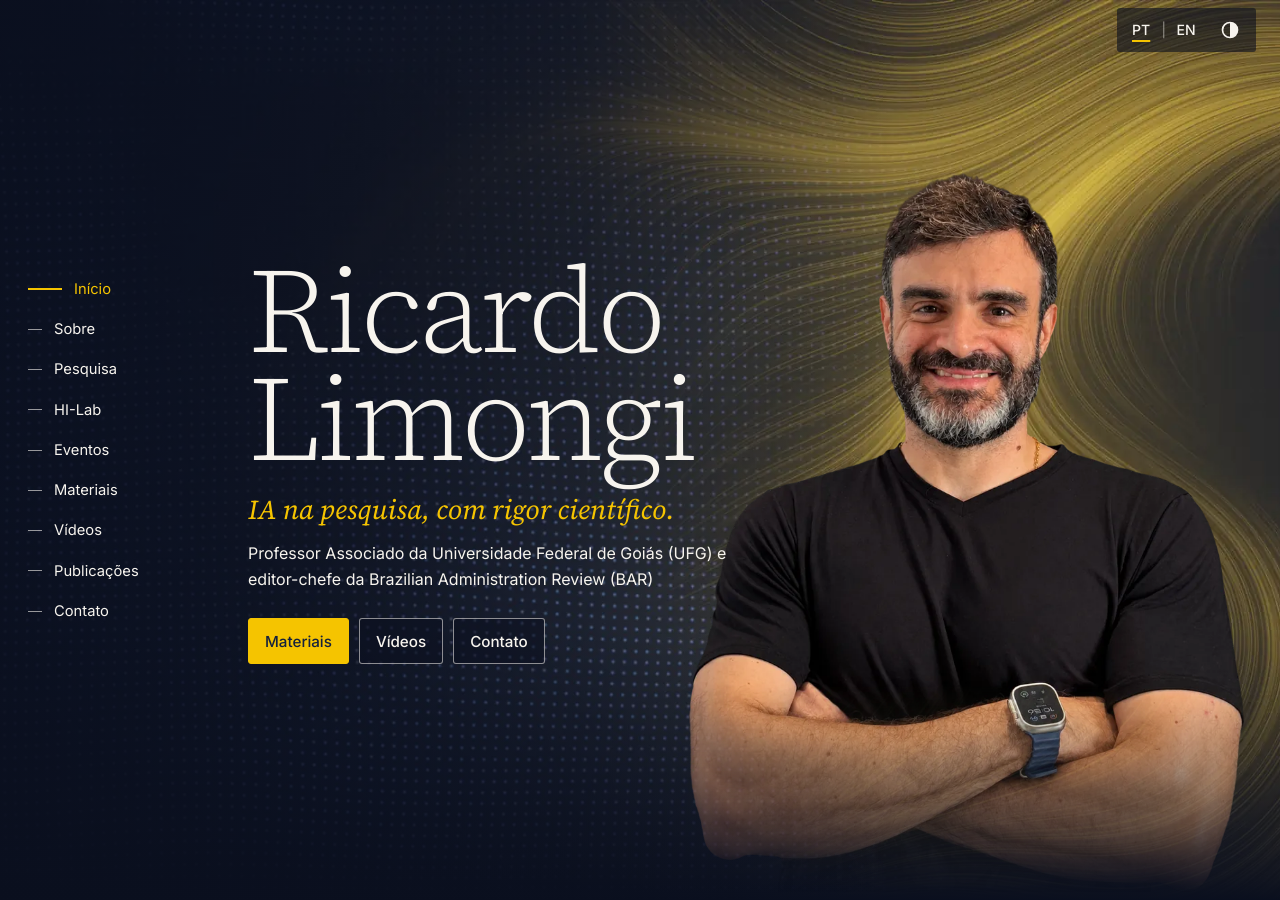
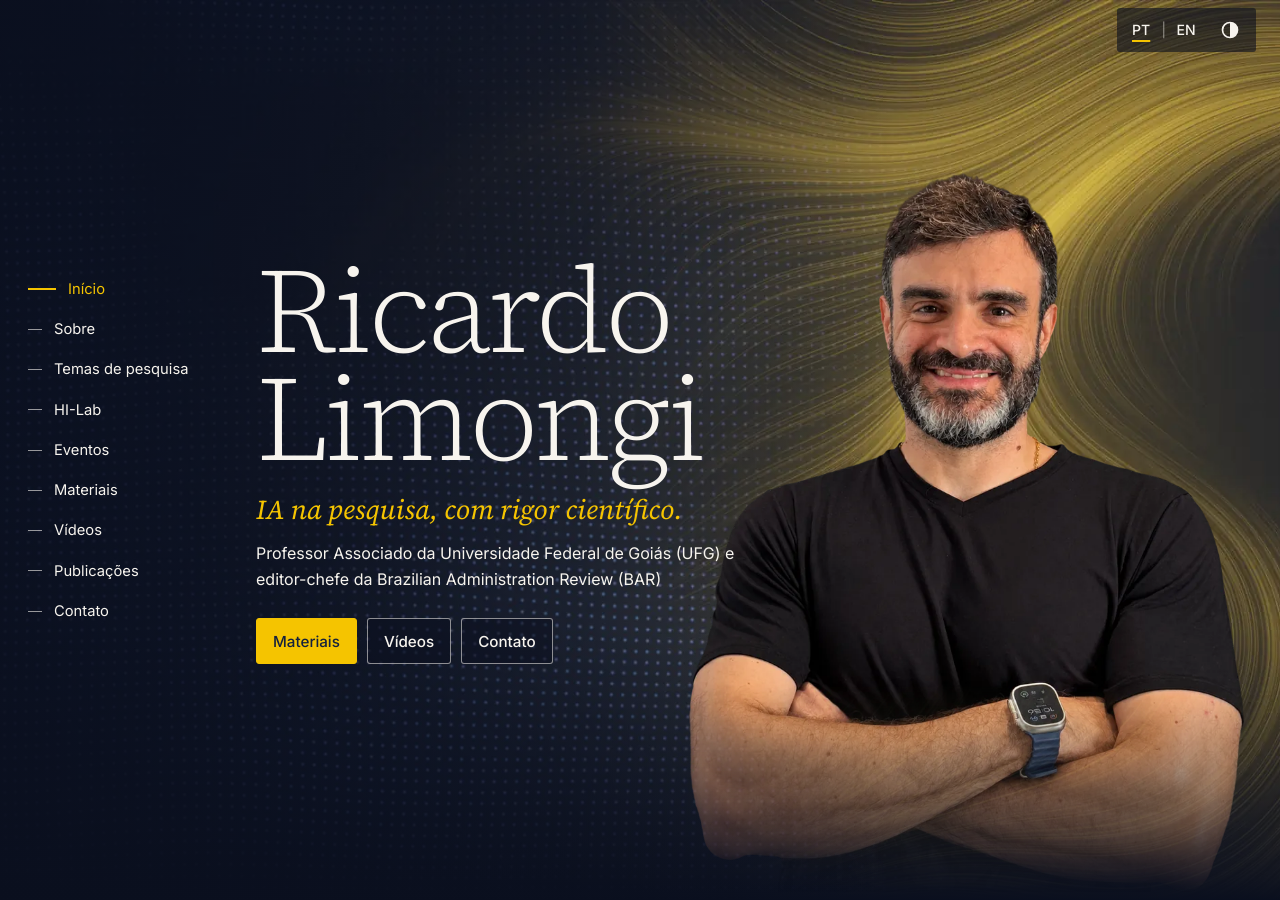
Before and after one commit to ricardolimongi/ricardolimongi.github.io, a Jekyll site: the page built from index.md, in a window 1280 px wide and 900 px high. Built offline with Jekyll 4.4.1, drawn with Linux system fonts in a browser that asks for light colours; some of the changed text lies outside the part shown.

Commit message:
site: temas de pesquisa e textos justificados
Co-Authored-By: Claude Opus 5.5 <noreply@anthropic.com>

```diff
--- a/_data/i18n.yml
+++ b/_data/i18n.yml
@@ -38,7 +38,7 @@ sections:
   eventos: { pt: "Eventos", en: "Events" }
   inicio: { pt: "Início", en: "Home" }
   sobre: { pt: "Sobre", en: "About" }
-  pesquisa: { pt: "Pesquisa", en: "Research" }
+  pesquisa: { pt: "Temas de pesquisa", en: "Research topics" }
   hilab: { pt: "HI-Lab", en: "HI-Lab" }
   materiais: { pt: "Materiais", en: "Resources" }
   videos: { pt: "Vídeos", en: "Videos" }
--- a/assets/css/site.css
+++ b/assets/css/site.css
@@ -133,7 +133,7 @@ footer{background:var(--noite);padding:24px 0;font-size:.86rem;color:var(--nevoa
  .cena::after{background:linear-gradient(var(--noite),transparent 20%,transparent 80%,var(--noite)),linear-gradient(90deg,rgba(10,15,30,.8),rgba(10,15,30,.72) min(1130px,86%),rgba(10,15,30,.1) calc(min(1130px,86%) + 380px))}
 }
 @media(min-width:1000px){
- :root{--lado:208px;--gut:40px}
+ :root{--lado:216px;--gut:40px}
  html{scroll-padding-top:0}
  .sec{padding:120px 0;min-height:100vh;display:flex;align-items:center}
  .sec .wrap{flex:1;min-width:0}
@@ -175,3 +175,5 @@ footer{background:var(--noite);padding:24px 0;font-size:.86rem;color:var(--nevoa
 .card .video .play{top:50%;width:60px;height:60px;margin:-30px}
 .card .video .play::after{left:24px;top:17px;border-left-width:19px;border-top-width:13px;border-bottom-width:13px}
 @media(min-width:760px){#videos .cards{grid-template-columns:1fr 1fr}}
+@media(min-width:760px){#sobre .lead,#sobre .inter p,#hilab .lead{text-align:justify;-webkit-hyphens:auto;hyphens:auto}}
+@media(min-width:1000px){.menu a{white-space:nowrap}.menu a[aria-current]::before{width:28px}}
```
Also changed, not shown: SITE_SPEC.md (+1 -1 lines).
